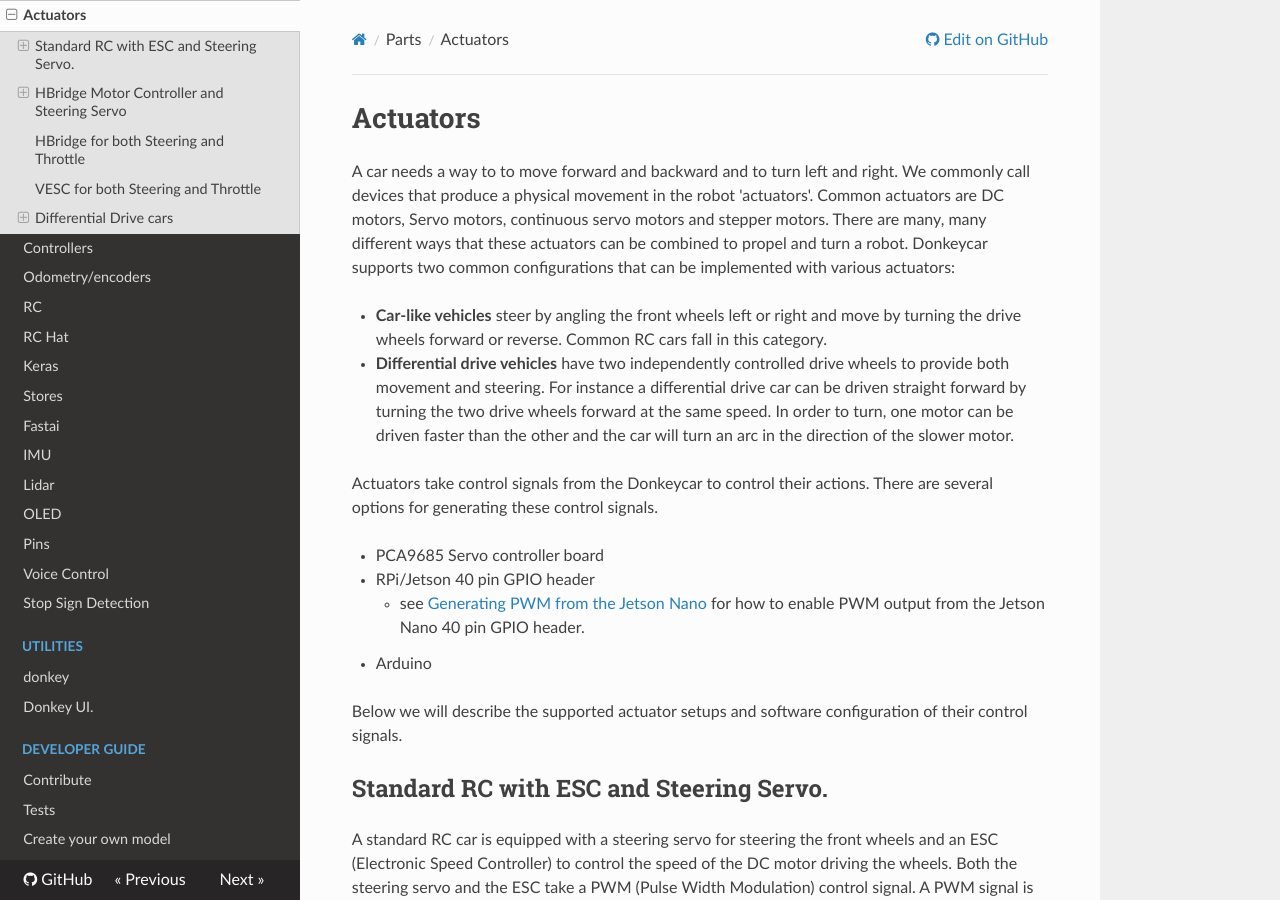
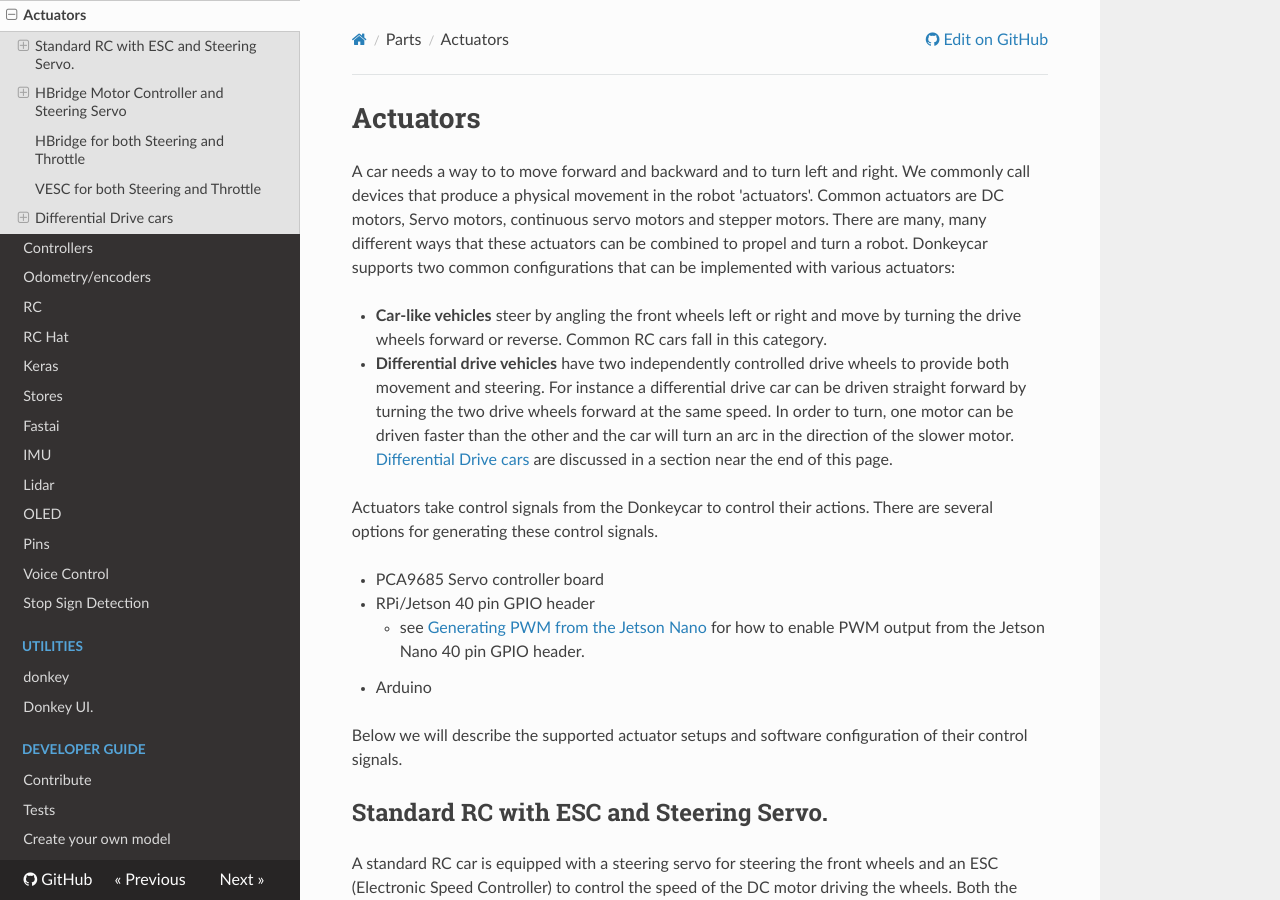
Before and after one commit to autorope/donkeydocs, an MkDocs documentation site: the page built from docs/parts/actuators.md, in a window 1280 px wide and 900 px high. Built offline with MkDocs 1.6.1, drawn with Linux system fonts in a browser that asks for light colours; nearby versions of some CDN libraries.

Commit message:
Update actuators.md

```diff
--- a/docs/parts/actuators.md
+++ b/docs/parts/actuators.md
@@ -3,7 +3,7 @@
 A car needs a way to to move forward and backward and to turn left and right.  We commonly call devices that produce a physical movement in the robot 'actuators'.  Common actuators are DC motors, Servo motors, continuous servo motors and stepper motors.  There are many, many different ways that these actuators can be combined to propel and turn a robot.  Donkeycar supports two common configurations that can be implemented with various actuators:
 
 - **Car-like vehicles** steer by angling the front wheels left or right and move by turning the drive wheels forward or reverse. Common RC cars fall in this category.
-- **Differential drive vehicles**  have two independently controlled drive wheels to provide both movement and steering.  For instance a differential drive car can be driven straight forward by turning the two drive wheels forward at the same speed. In order to turn, one motor can be driven faster than the other and the car will turn an arc in the direction of the slower motor.
+- **Differential drive vehicles**  have two independently controlled drive wheels to provide both movement and steering.  For instance a differential drive car can be driven straight forward by turning the two drive wheels forward at the same speed. In order to turn, one motor can be driven faster than the other and the car will turn an arc in the direction of the slower motor. [Differential Drive cars](#differential-drive-cars) are discussed in a section near the end of this page.
 
 Actuators take control signals from the Donkeycar to control their actions.  There are several options for generating these control signals.
 
```
